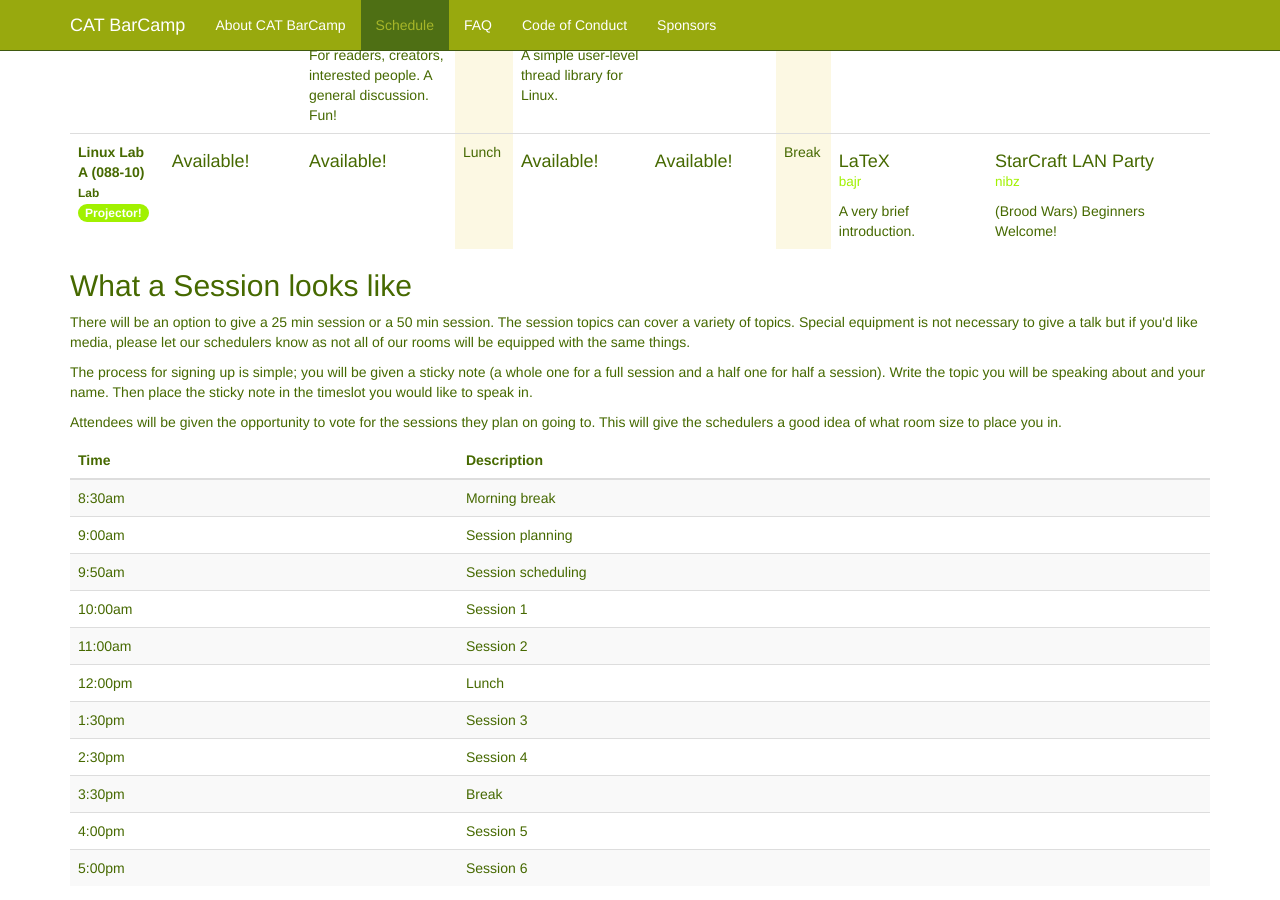
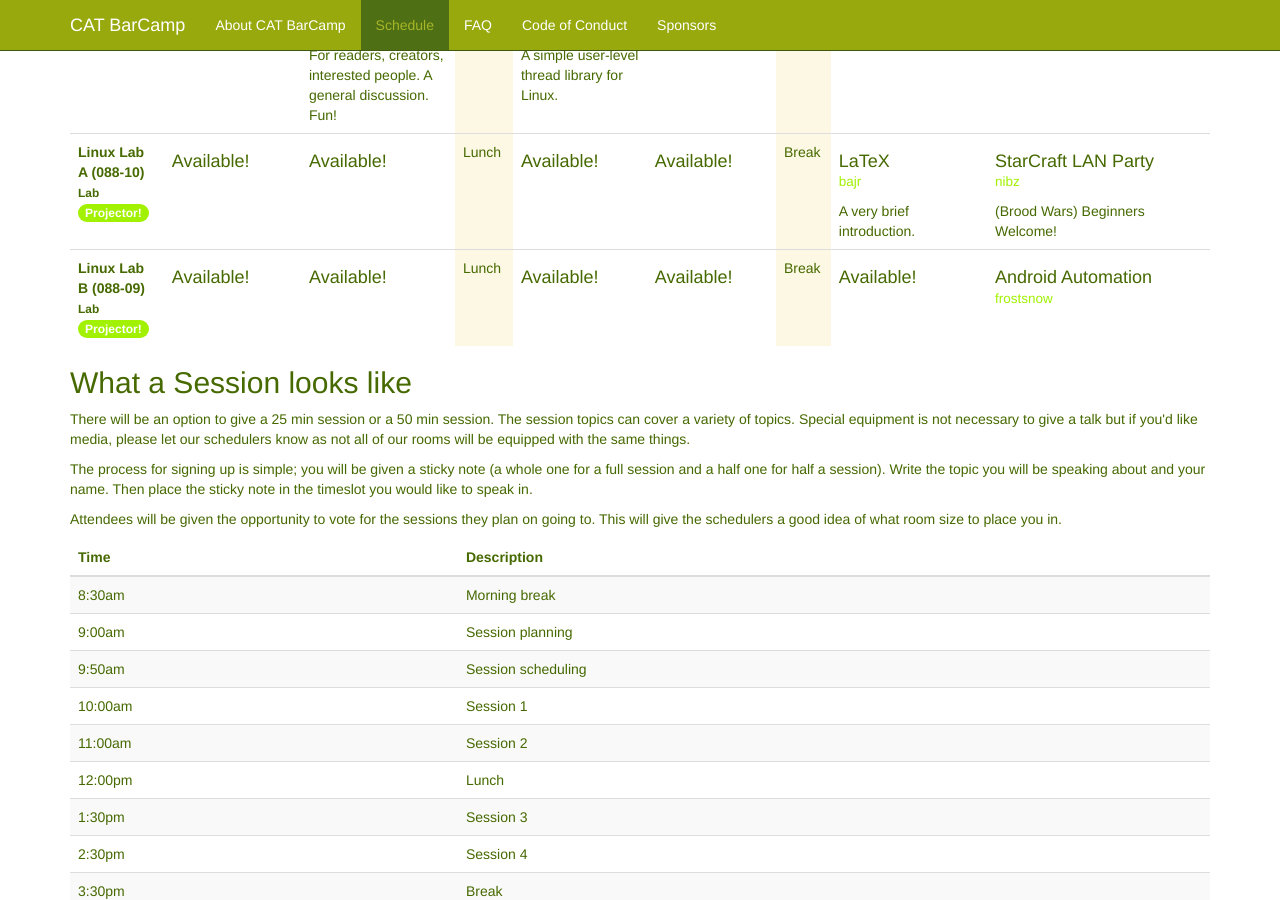
Before and after one commit to catbarcamp/catbarcamp.github.io, a Jekyll site: the page built from schedule.html, in a window 1280 px wide and 900 px high, scrolled down 1506 px. Built offline with Jekyll 4.4.1, drawn with Linux system fonts in a browser that asks for light colours; some of the changed text lies outside the part shown.

Commit message:
Automated schedule update.

```diff
--- a/schedule.html
+++ b/schedule.html
@@ -286,4 +286,29 @@
     <td><h4>LaTeX<br><small>bajr</small></h4>A very brief introduction.</td>
     <td><h4>StarCraft LAN Party<br><small>nibz</small></h4>(Brood Wars) Beginners Welcome!</td>
   </tr>
+  <tr>
+    <th>
+      <strong>
+        Linux Lab B (088-09)
+      </strong>
+      </br>
+      <small>
+        Lab
+      </small>
+      <br>
+      <span class="badge">Projector!</span>
+    </th>
+    <td><h4>Available!<br><small></small></h4></td>
+    <td><h4>Available!<br><small></small></h4></td>
+    <td class="bg-warning">
+      Lunch
+    </td>
+    <td><h4>Available!<br><small></small></h4></td>
+    <td><h4>Available!<br><small></small></h4></td>
+    <td class="bg-warning">
+      Break
+    </td>
+    <td><h4>Available!<br><small></small></h4></td>
+    <td><h4>Android Automation<br><small>frostsnow</small></h4></td>
+  </tr>
 </table>
```
Also changed, not shown: other parts of schedule.html (+1 -1 lines).
